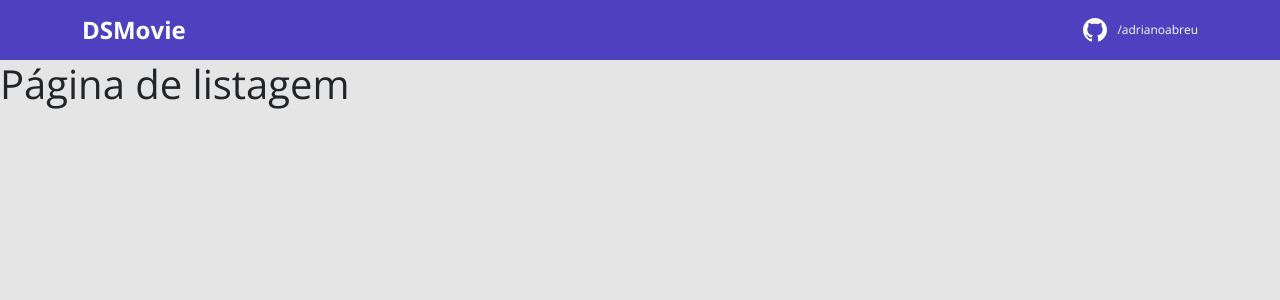
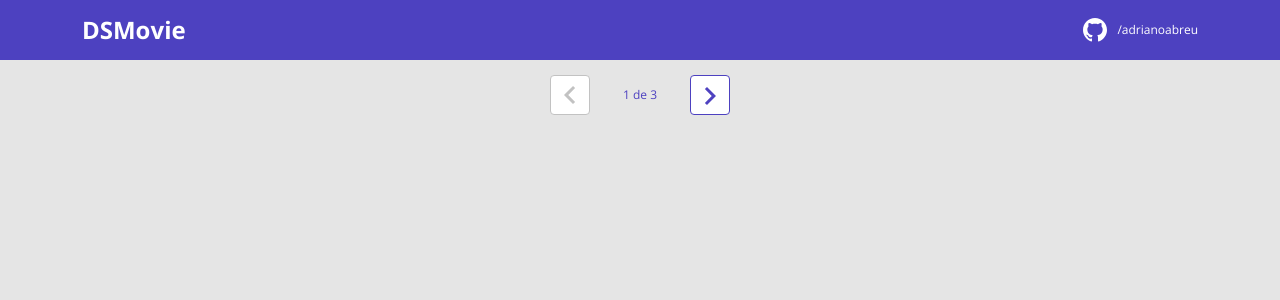
Before and after one commit to adrianoabreu/devsuperior-spring-react-dsmovie, a React (Create React App) app in the folder frontend/: page / in a window 1280 px wide. Shown: the top 300 px of the page. Built offline with nearby package versions, Linux system fonts and the light colour scheme.

Commit message:
Pagination layout

```diff
--- /dev/null
+++ b/frontend/src/components/paginacao/index.tsx
@@ -0,0 +1,22 @@
+import { ReactComponent as Arrow } from 'assets/img/arrow.svg';
+import './styles.css';
+
+function paginacao(){
+    return(
+
+    <div className="dsmovie-pagination-container">
+        <div className="dsmovie-pagination-box">
+            <button className="dsmovie-pagination-button" disabled={true} >
+                <Arrow />
+            </button>
+            <p>{`${1} de ${3}`}</p>
+            <button className="dsmovie-pagination-button" disabled={false} >
+                <Arrow className="dsmovie-flip-horizontal" />
+            </button>
+        </div>
+    </div>
+    );
+}
+
+
+export default paginacao;
--- /dev/null
+++ b/frontend/src/components/paginacao/styles.css
@@ -0,0 +1,53 @@
+.dsmovie-pagination-container {
+    padding: 15px 0;
+    display: flex;
+    justify-content: center;
+    align-items: center;
+}
+
+.dsmovie-pagination-box {
+    width: 180px;
+    display: flex;
+    justify-content: space-between;
+    align-items: center;
+}
+
+.dsmovie-pagination-box form {
+    width: 100%;
+    display: flex;
+}
+
+.dsmovie-pagination-button {
+    width: 40px;
+    height: 40px;
+    border-radius: 4px;
+    background-color: #fff;
+    display: flex;
+    justify-content: center;
+    align-items: center;
+    border: 1px solid var(--color-primary);
+    cursor: pointer;
+}
+
+.dsmovie-pagination-button svg {
+    filter: brightness(0) saturate(100%) invert(26%) sepia(19%) saturate(7395%) hue-rotate(234deg) brightness(89%) contrast(92%);
+}
+
+.dsmovie-pagination-button:disabled {
+    border: 1px solid #c2c2c2;
+    cursor: unset;
+}
+
+.dsmovie-pagination-button:disabled svg {
+    filter: none;
+}
+
+.dsmovie-pagination-container p {
+    margin: 0;
+    font-size: 12px;
+    color: var(--color-primary);
+}
+
+.dsmovie-flip-horizontal {
+    transform: rotate(180deg);
+}
--- a/frontend/src/paginas/listas/index.tsx
+++ b/frontend/src/paginas/listas/index.tsx
@@ -1,6 +1,8 @@
+import Paginacao from 'components/paginacao';
+
 function listas(){
     return(
-        <h1>Página de listagem</h1>
+        <Paginacao />
     );
 }
 
```
Also changed, not shown: frontend/src/assets/img/arrow.svg (added).
